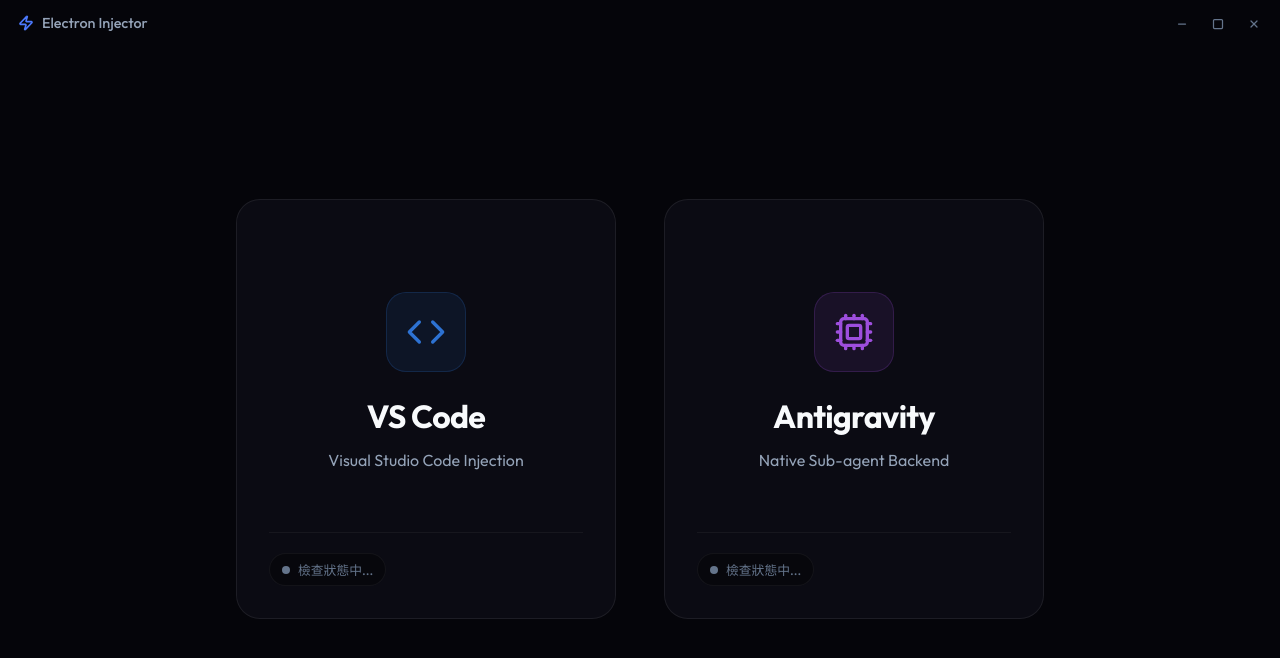
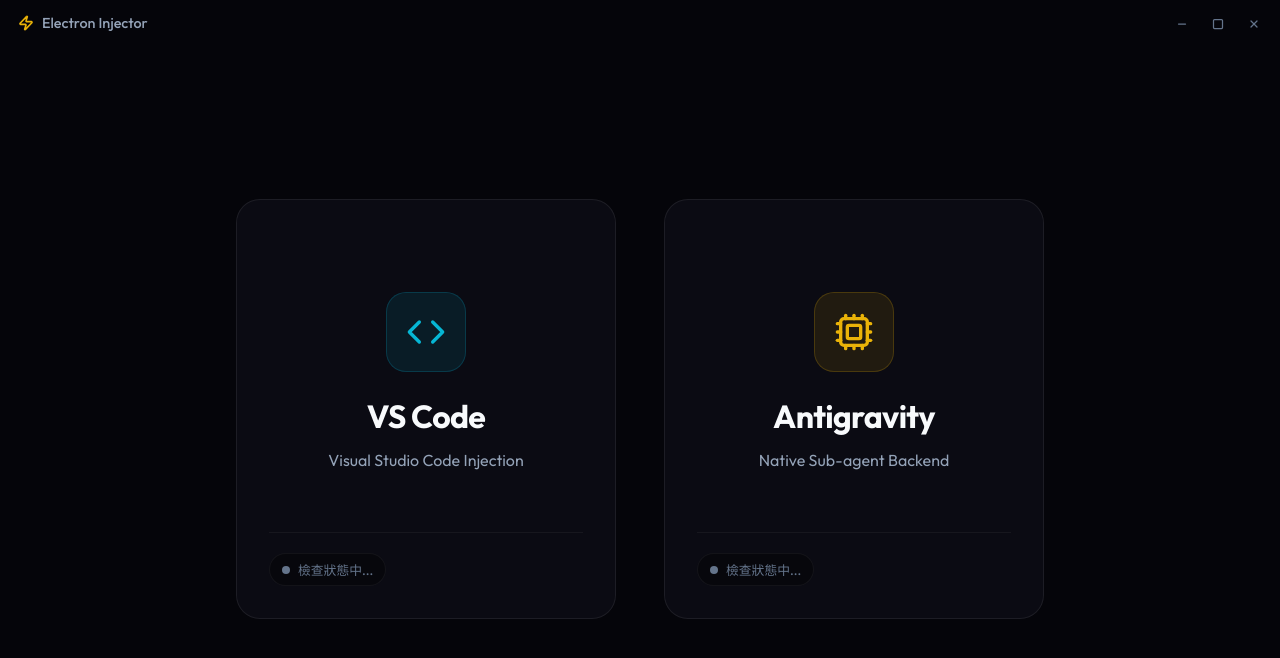
Before and after one commit to JasonHongGG/ElectronScript, a React (Vite) app: page / in a window 1280 px wide. Shown: the top 658 px of the page. Built offline with nearby package versions, Linux system fonts and the light colour scheme.

Commit message:
fix: ui issue

```diff
--- a/src-tauri/tauri.conf.json
+++ b/src-tauri/tauri.conf.json
@@ -13,8 +13,8 @@
         "windows": [
             {
                 "title": "Electron Script Injector",
-                "width": 900,
-                "height": 560,
+                "width": 1000,
+                "height": 600,
                 "resizable": true,
                 "center": true,
                 "decorations": false
--- a/src/App.jsx
+++ b/src/App.jsx
@@ -31,11 +31,12 @@
                 <div data-tauri-drag-region className="drag-region-overlay"></div>
                 <Titlebar />
 
+                <div className="integrated-logo">
+                    <Zap size={16} strokeWidth={2.5} style={{ color: 'var(--accent-yellow)' }} />
+                    <span>Electron Injector</span>
+                </div>
+
                 <div className="app-content">
-                    <div className="integrated-logo">
-                        <Zap size={16} strokeWidth={2.5} style={{ color: 'var(--accent-blue)' }} />
-                        <span>Electron Injector</span>
-                    </div>
 
                     {currentView === 'home' && (
                         <HomeView onSelectApp={goAppView} />
--- a/src/components/GlobalLogPanel.jsx
+++ b/src/components/GlobalLogPanel.jsx
@@ -4,7 +4,7 @@
 
 const GlobalLogPanel = ({ isHome }) => {
     const { logs, clearLogs, marquee } = useLogs();
-    const [collapsed, setCollapsed] = useState(false);
+    const [collapsed, setCollapsed] = useState(true);
 
     // Auto-scroll effect could be implemented with a ref
     const logOutputRef = React.useRef(null);
--- a/src/styles/index.css
+++ b/src/styles/index.css
@@ -31,6 +31,8 @@
   --accent-green: #10b981;
   --accent-red: #ef4444;
   --accent-orange: #f59e0b;
+  --accent-cyan: #06b6d4;
+  --accent-yellow: #eab308;
 
   --radius-lg: 16px;
   --radius-md: 12px;
@@ -321,33 +323,33 @@
 
 /* Card Specific Colors */
 .vscode-card:hover {
-  border-color: rgba(45, 114, 210, 0.5);
-  box-shadow: 0 30px 60px rgba(0, 0, 0, 0.6), 0 0 40px rgba(45, 114, 210, 0.15);
+  border-color: rgba(6, 182, 212, 0.5);
+  box-shadow: 0 30px 60px rgba(0, 0, 0, 0.6), 0 0 40px rgba(6, 182, 212, 0.15);
 }
 
 .vscode-card .card-bg-glow {
-  background: radial-gradient(circle at center, rgba(45, 114, 210, 0.1) 0%, transparent 50%);
+  background: radial-gradient(circle at center, rgba(6, 182, 212, 0.1) 0%, transparent 50%);
 }
 
 .vscode-card .card-icon-container {
-  color: #2d72d2;
-  background: rgba(45, 114, 210, 0.1);
-  border: 1px solid rgba(45, 114, 210, 0.2);
+  color: #06b6d4;
+  background: rgba(6, 182, 212, 0.1);
+  border: 1px solid rgba(6, 182, 212, 0.2);
 }
 
 .antigravity-card:hover {
-  border-color: rgba(157, 78, 221, 0.5);
-  box-shadow: 0 30px 60px rgba(0, 0, 0, 0.6), 0 0 40px rgba(157, 78, 221, 0.15);
+  border-color: rgba(234, 179, 8, 0.5);
+  box-shadow: 0 30px 60px rgba(0, 0, 0, 0.6), 0 0 40px rgba(234, 179, 8, 0.15);
 }
 
 .antigravity-card .card-bg-glow {
-  background: radial-gradient(circle at 50% 50%, rgba(157, 78, 221, 0.1) 0%, transparent 50%);
+  background: radial-gradient(circle at 50% 50%, rgba(234, 179, 8, 0.1) 0%, transparent 50%);
 }
 
 .antigravity-card .card-icon-container {
-  color: #9d4edd;
-  background: rgba(157, 78, 221, 0.1);
-  border: 1px solid rgba(157, 78, 221, 0.2);
+  color: #eab308;
+  background: rgba(234, 179, 8, 0.1);
+  border: 1px solid rgba(234, 179, 8, 0.2);
 }
 
 .card-content {
--- a/src/views/AppManagementView.jsx
+++ b/src/views/AppManagementView.jsx
@@ -169,16 +169,16 @@
                 </div>
                 <div className="app-view-actions">
                     <button className="btn btn-primary" onClick={handleAppOpen} disabled={isOpening}>
-                        <Plus size={16} /> 智慧開啟
+                        <Plus size={16} /> 開啟
                     </button>
                     <button className="btn btn-warning" onClick={handleAppRestart} disabled={noInstances || isRestarting}>
-                        <RefreshCw size={16} /> 重啟掛載
+                        <RefreshCw size={16} /> 重啟
                     </button>
                     <button className="btn btn-danger" onClick={handleAppCloseAll} disabled={noInstances || isClosingAll}>
-                        <Power size={16} /> 全部關閉
+                        <Power size={16} /> 關閉
                     </button>
                     <button className="btn btn-warning" onClick={onGoScripts}>
-                        <Library size={16} /> 腳本庫
+                        <Library size={16} /> 腳本
                     </button>
                 </div>
             </div>
--- a/src/views/ScriptLibraryView.jsx
+++ b/src/views/ScriptLibraryView.jsx
@@ -46,7 +46,7 @@
                     return (
                         <div key={sKey} className="script-card">
                             <div className="script-card-header">
-                                <IconComp size={20} style={{ color: 'var(--accent-purple)' }} /> {script.name.replace(/\[.*?\]\s*/, '')}
+                                <IconComp size={20} style={{ color: 'var(--accent-yellow)' }} /> {script.name.replace(/\[.*?\]\s*/, '')}
                             </div>
                             <div className="script-card-target">
                                 目標：{app.name} (Port {app.port})
```
